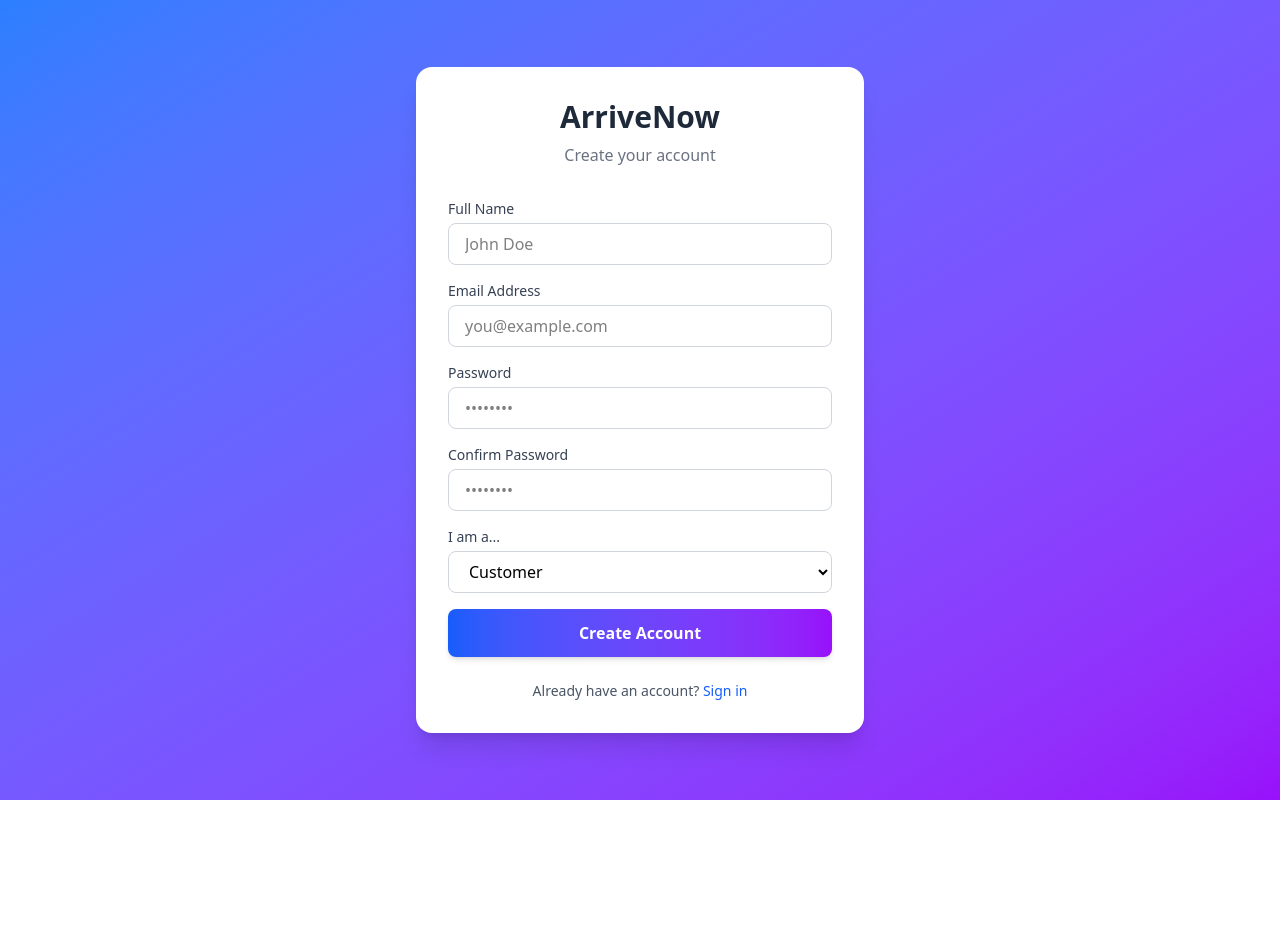
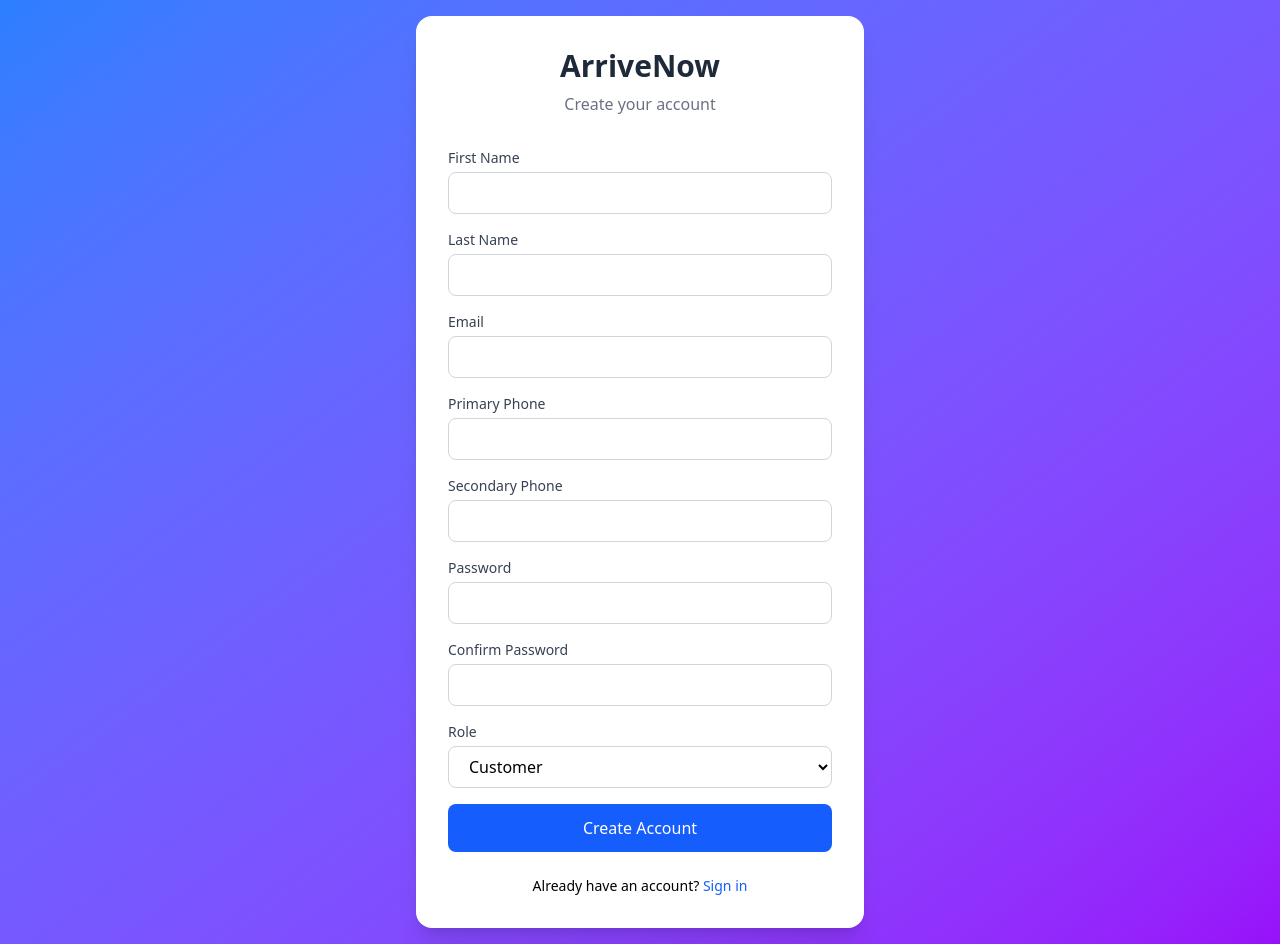
Before and after one commit to jayramana/Ontrack, a React (Vite) app in the folder frontend/: page /signup in a window 1280 px wide. Before the commit the page ends 800 px from the top, so only its background shows below. Built offline with nearby package versions, Linux system fonts and the light colour scheme.

Commit message:
Integrated Authentication Frontend with Backend

```diff
--- a/frontend/src/App.jsx
+++ b/frontend/src/App.jsx
@@ -12,41 +12,36 @@ function App() {
     <Router>
       <AuthProvider>
         <Routes>
-          {/* Public Routes */}
           <Route path="/login" element={<Login />} />
-          <Route path="/signup" element={<Signup />} /> {/* New Signup Route */}
+          <Route path="/signup" element={<Signup />} />
 
-          {/* Protected Customer Route */}
           <Route
             path="/customer/dashboard"
             element={
-              <ProtectedRoute requiredRole="Customer">
+              <ProtectedRoute requiredRole="customer">
                 <CustomerDashboard />
               </ProtectedRoute>
             }
           />
 
-          {/* Protected Driver Route */}
           <Route
             path="/driver/dashboard"
             element={
-              <ProtectedRoute requiredRole="Driver">
+              <ProtectedRoute requiredRole="driver">
                 <DriverDashboard />
               </ProtectedRoute>
             }
           />
 
-          {/* Protected Admin Route */}
           <Route
             path="/admin/dashboard"
             element={
-              <ProtectedRoute requiredRole="Admin">
+              <ProtectedRoute requiredRole="admin">
                 <AdminDashboard />
               </ProtectedRoute>
             }
           />
 
-          {/* Catch all - redirect to login */}
           <Route path="*" element={<Navigate to="/login" replace />} />
         </Routes>
       </AuthProvider>
--- a/frontend/src/context/AuthContext.jsx
+++ b/frontend/src/context/AuthContext.jsx
@@ -48,9 +48,9 @@ export const AuthProvider = ({ children }) => {
 
             // Redirect based on role
             const roleRoutes = {
-                Customer: '/customer/dashboard',
-                Driver: '/driver/dashboard',
-                Admin: '/admin/dashboard',
+                customer: '/customer/dashboard',
+                driver: '/driver/dashboard',
+                admin: '/admin/dashboard',
             };
 
             navigate(roleRoutes[response.role] || '/');
--- a/frontend/src/pages/Signup.jsx
+++ b/frontend/src/pages/Signup.jsx
@@ -5,12 +5,16 @@ import { useAuth } from '../context/AuthContext';
 
 const Signup = () => {
     const [formData, setFormData] = useState({
-        name: '',
+        firstName: '',
+        lastName: '',
         email: '',
+        phone_primary: '',
+        phone_secondary: '',
         password: '',
         confirmPassword: '',
-        role: 'Customer'
+        role: 'customer'
     });
+
     const [error, setError] = useState('');
     const [loading, setLoading] = useState(false);
     const navigate = useNavigate();
@@ -32,6 +36,11 @@ const Signup = () => {
             return;
         }
 
+        if (!formData.phone_primary || formData.phone_primary.trim().length < 7) {
+            setError('Please enter a valid primary phone number');
+            return;
+        }
+
         if (formData.role === 'Admin') {
             setError('Admin registration is not allowed');
             return;
@@ -40,24 +49,38 @@ const Signup = () => {
         setLoading(true);
 
         try {
-            const response = await authAPI.register(
-                formData.name,
-                formData.email,
-                formData.password,
-                formData.role
-            );
+            const payload = {
+                firstName: formData.firstName,
+                lastName: formData.lastName,
+                email: formData.email,
+                phone_primary: formData.phone_primary,
+                phone_secondary: formData.phone_secondary,
+                password: formData.password,
+                role: formData.role
+            };
 
-            // Automatically login after successful registration
-            login(response);
+            const response = await authAPI.register(payload);
 
-            // Redirect based on role
-            if (response.role === 'Customer') {
-                navigate('/customer/dashboard');
-            } else if (response.role === 'Driver') {
-                navigate('/driver/dashboard');
+            if (response?.message === 'Registration successful') {
+
+                login(response);
+
+                if (response.role.toLowerCase() === 'customer') {
+                    navigate('/customer/dashboard');
+                } else if (response.role.toLowerCase() === 'driver') {
+                    navigate('/driver/dashboard');
+                } else if (response.role.toLowerCase() === 'seller') {
+                    navigate('/seller/dashboard');
+                } else {
+                    navigate('/login');
+                }
+
+            } else {
+                setError(response?.message || 'Unexpected server response');
             }
+
         } catch (err) {
-            setError(err);
+            setError(err || 'Registration failed');
         } finally {
             setLoading(false);
         }
@@ -78,29 +101,63 @@ const Signup = () => {
                 )}
 
                 <form onSubmit={handleSubmit} className="space-y-4">
+
                     <div>
-                        <label className="block text-sm font-medium text-gray-700 mb-1">Full Name</label>
+                        <label className="block text-sm font-medium text-gray-700 mb-1">First Name</label>
                         <input
                             type="text"
-                            name="name"
-                            value={formData.name}
+                            name="firstName"
+                            value={formData.firstName}
                             onChange={handleChange}
-                            className="w-full px-4 py-2 border border-gray-300 rounded-lg focus:ring-2 focus:ring-blue-500 focus:border-transparent outline-none transition-all"
-                            placeholder="John Doe"
+                            className="w-full px-4 py-2 border border-gray-300 rounded-lg"
                             required
                         />
                     </div>
 
                     <div>
-                        <label className="block text-sm font-medium text-gray-700 mb-1">Email Address</label>
+                        <label className="block text-sm font-medium text-gray-700 mb-1">Last Name</label>
+                        <input
+                            type="text"
+                            name="lastName"
+                            value={formData.lastName}
+                            onChange={handleChange}
+                            className="w-full px-4 py-2 border border-gray-300 rounded-lg"
+                            required
+                        />
+                    </div>
+
+                    <div>
+                        <label className="block text-sm font-medium text-gray-700 mb-1">Email</label>
                         <input
                             type="email"
                             name="email"
                             value={formData.email}
                             onChange={handleChange}
-                            className="w-full px-4 py-2 border border-gray-300 rounded-lg focus:ring-2 focus:ring-blue-500 focus:border-transparent outline-none transition-all"
-                            placeholder="you@example.com"
+                            className="w-full px-4 py-2 border border-gray-300 rounded-lg"
                             required
+                        />
+                    </div>
+
+                    <div>
+                        <label className="block text-sm font-medium text-gray-700 mb-1">Primary Phone</label>
+                        <input
+                            type="tel"
+                            name="phone_primary"
+                            value={formData.phone_primary}
+                            onChange={handleChange}
+                            className="w-full px-4 py-2 border border-gray-300 rounded-lg"
+                            required
+                        />
+                    </div>
+
+                    <div>
+                        <label className="block text-sm font-medium text-gray-700 mb-1">Secondary Phone</label>
+                        <input
+                            type="tel"
+                            name="phone_secondary"
+                            value={formData.phone_secondary}
+                            onChange={handleChange}
+                            className="w-full px-4 py-2 border border-gray-300 rounded-lg"
                         />
                     </div>
 
@@ -111,8 +168,7 @@ const Signup = () => {
                             name="password"
                             value={formData.password}
                             onChange={handleChange}
-                            className="w-full px-4 py-2 border border-gray-300 rounded-lg focus:ring-2 focus:ring-blue-500 focus:border-transparent outline-none transition-all"
-                            placeholder="••••••••"
+                            className="w-full px-4 py-2 border border-gray-300 rounded-lg"
                             required
                         />
                     </div>
@@ -124,40 +180,39 @@ const Signup = () => {
                             name="confirmPassword"
                             value={formData.confirmPassword}
                             onChange={handleChange}
-                            className="w-full px-4 py-2 border border-gray-300 rounded-lg focus:ring-2 focus:ring-blue-500 focus:border-transparent outline-none transition-all"
-                            placeholder="••••••••"
+                            className="w-full px-4 py-2 border border-gray-300 rounded-lg"
                             required
                         />
                     </div>
 
                     <div>
-                        <label className="block text-sm font-medium text-gray-700 mb-1">I am a...</label>
+                        <label className="block text-sm font-medium text-gray-700 mb-1">Role</label>
                         <select
                             name="role"
                             value={formData.role}
                             onChange={handleChange}
-                            className="w-full px-4 py-2 border border-gray-300 rounded-lg focus:ring-2 focus:ring-blue-500 focus:border-transparent outline-none transition-all"
+                            className="w-full px-4 py-2 border border-gray-300 rounded-lg"
                         >
-                            <option value="Customer">Customer</option>
-                            <option value="Driver">Driver</option>
+                            <option value="customer">Customer</option>
+                            <option value="driver">Driver</option>
+                            <option value="seller">Seller</option>
                         </select>
                     </div>
 
                     <button
                         type="submit"
                         disabled={loading}
-                        className={`w-full py-3 rounded-lg text-white font-semibold shadow-md transition-all ${loading
-                                ? 'bg-gray-400 cursor-not-allowed'
-                                : 'bg-gradient-to-r from-blue-600 to-purple-600 hover:from-blue-700 hover:to-purple-700 transform hover:-translate-y-0.5'
-                            }`}
+                        className={`w-full py-3 text-white rounded-lg ${
+                            loading ? 'bg-gray-400' : 'bg-blue-600 hover:bg-blue-700'
+                        }`}
                     >
                         {loading ? 'Creating Account...' : 'Create Account'}
                     </button>
                 </form>
 
-                <div className="mt-6 text-center text-sm text-gray-600">
+                <div className="mt-6 text-center text-sm">
                     Already have an account?{' '}
-                    <Link to="/login" className="text-blue-600 hover:text-blue-800 font-medium">
+                    <Link to="/login" className="text-blue-600">
                         Sign in
                     </Link>
                 </div>
```
Also changed, not shown: frontend/src/pages/Login.jsx (+7 -8 lines), frontend/src/services/api.js (+16 -10 lines).
